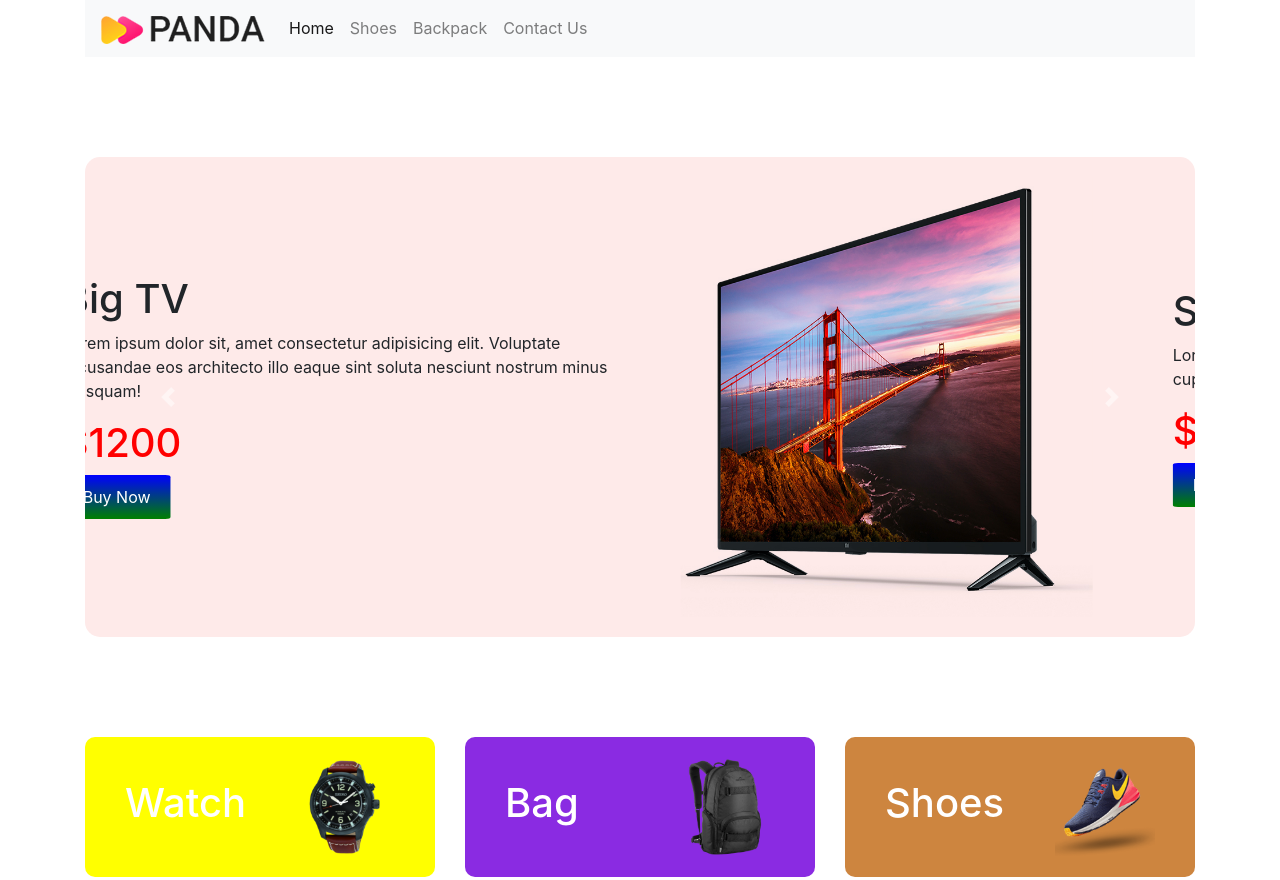
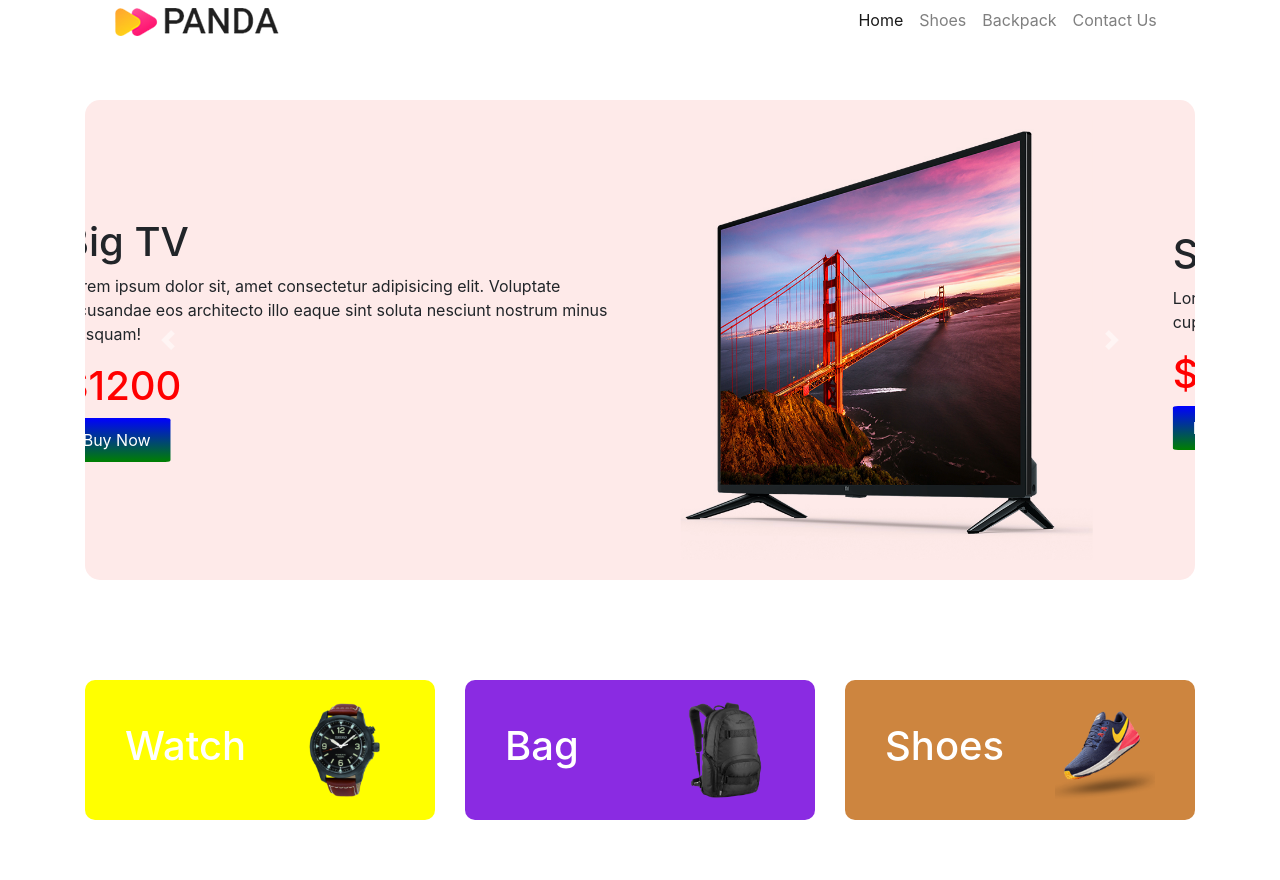
Before and after one commit to Fuad9/panda-commerce, a plain HTML site: page index.html in a window 1280 px wide. Shown: the top 880 px of the page. Drawn offline with nearby package versions, Linux system fonts and the light colour scheme.

Commit message:
navbar updated

```diff
--- a/index.html
+++ b/index.html
@@ -4,7 +4,7 @@
 <head>
     <meta charset="UTF-8">
     <meta name="viewport" content="width=device-width, initial-scale=1.0">
-    <title>Document</title>
+    <title>Panda Commerce</title>
     <link rel="stylesheet" href="https://stackpath.bootstrapcdn.com/bootstrap/4.5.0/css/bootstrap.min.css" integrity="sha384-9aIt2nRpC12Uk9gS9baDl411NQApFmC26EwAOH8WgZl5MYYxFfc+NcPb1dKGj7Sk" crossorigin="anonymous">
     <link rel="stylesheet" href="style.css">
 </head>
@@ -12,13 +12,13 @@
 <body>
     <!-- Using Bootstrap Components Navbar -->
     <div class="container">
-        <nav class="navbar navbar-expand-lg navbar-light bg-light">
+        <nav class="navbar fixed-top navbar-expand-lg navbar-light bg-white">
             <a class="navbar-brand" href="#"><img src="images/logo.png" alt=""></a>
             <button class="navbar-toggler" type="button" data-toggle="collapse" data-target="#navbarNav" aria-controls="navbarNav" aria-expanded="false" aria-label="Toggle navigation">
             <span class="navbar-toggler-icon"></span>
             </button>
             <div class="collapse navbar-collapse" id="navbarNav">
-                <ul class="navbar-nav">
+                <ul class="navbar-nav ml-auto">
                     <li class="nav-item active">
                         <a class="nav-link" href="#">Home <span class="sr-only">(current)</span></a>
                     </li>
--- a/style.css
+++ b/style.css
@@ -1,5 +1,9 @@
 .container {
     margin-bottom: 100px;
+}
+
+.navbar {
+    padding: 0% 9%;
 }
 
 .pink-bg {
```
